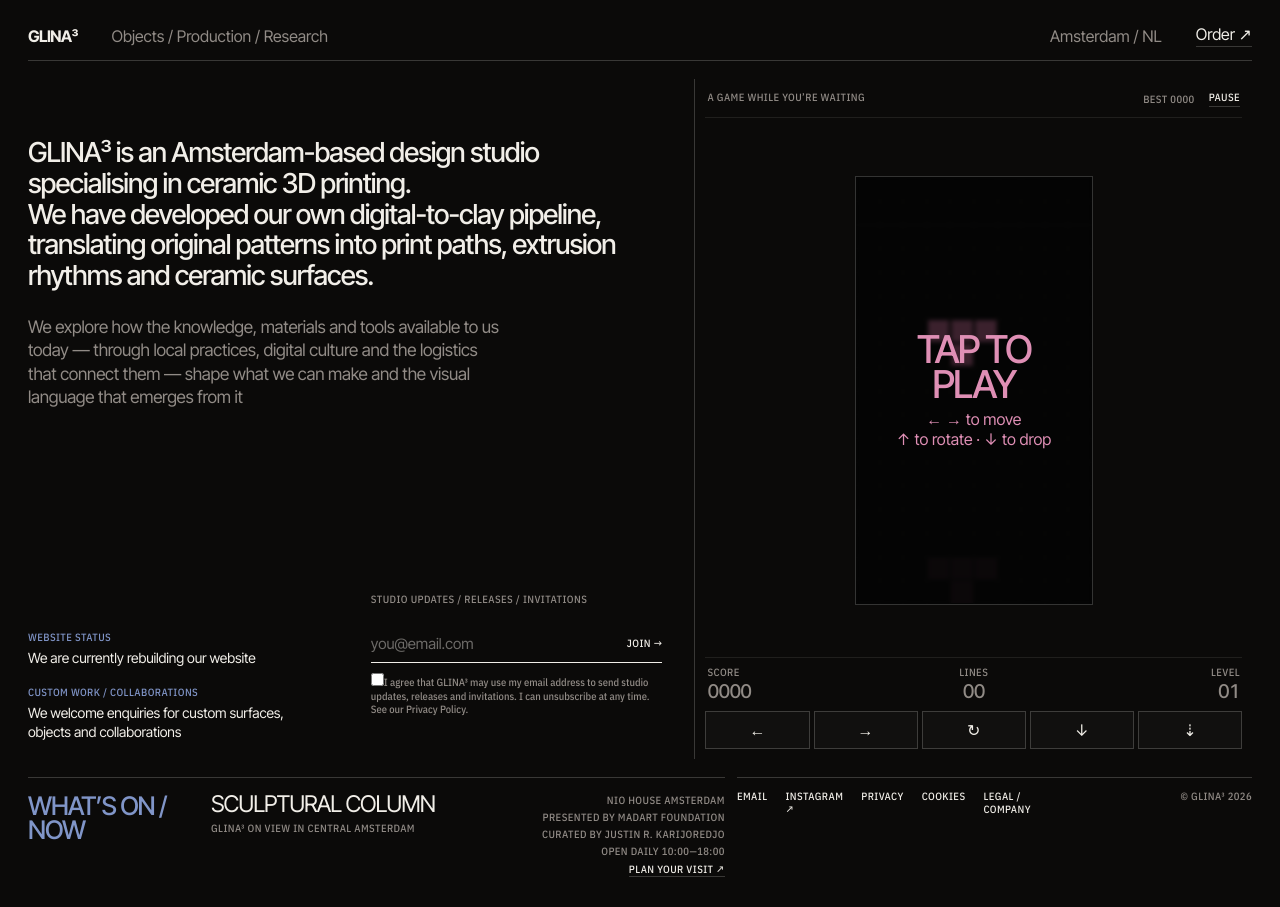
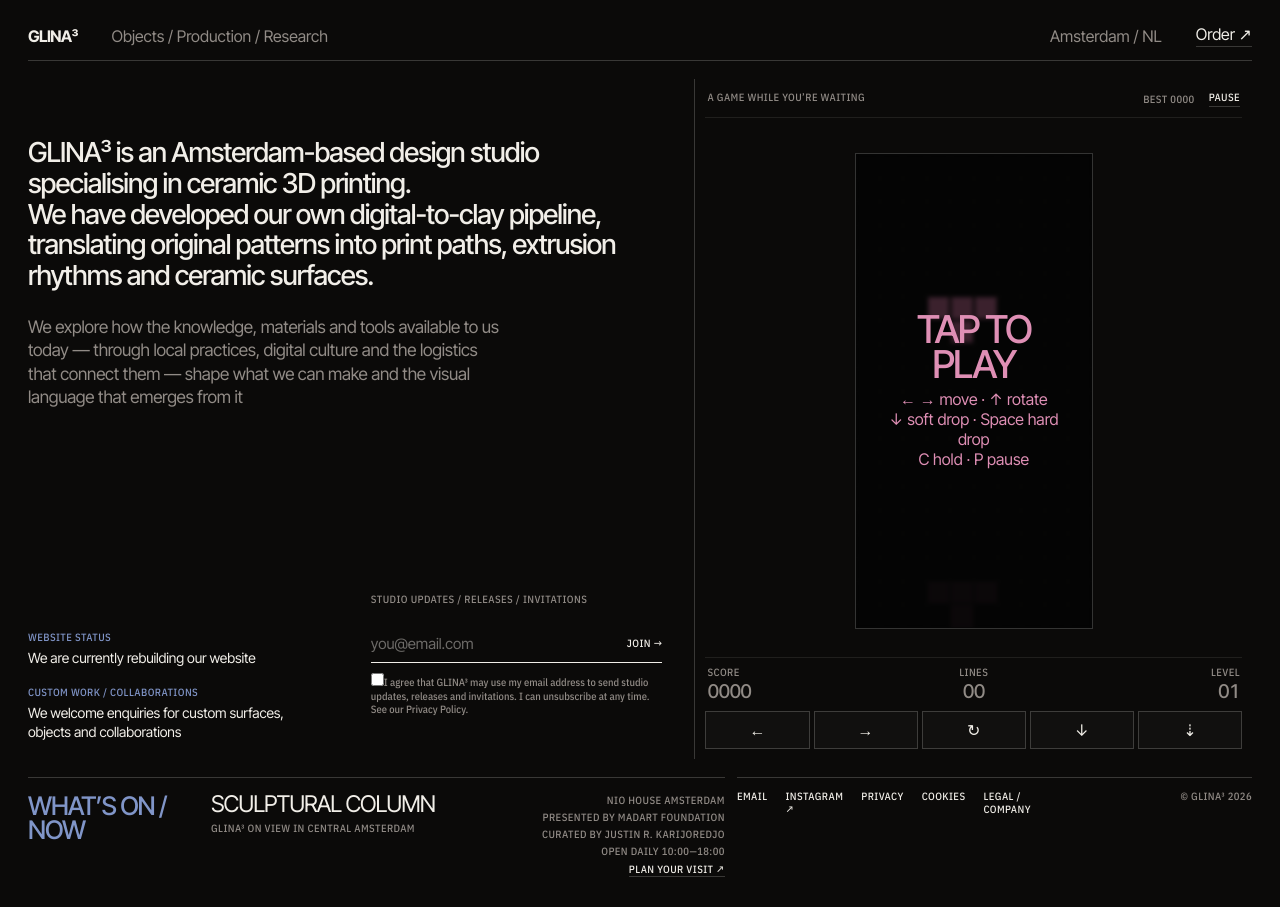
Before and after one commit to Sashastillsasha/glina3-studio, a plain HTML site: page index.html in a window 1280 px wide. Drawn offline with nearby package versions, Linux system fonts and the light colour scheme.

Commit message:
Expand Tetris board to classic height

```diff
--- a/index.html
+++ b/index.html
@@ -75,7 +75,7 @@
     .pause-button { padding:0 0 2px; border:0; border-bottom:1px solid var(--line); background:none; color:var(--ink); cursor:pointer; font:inherit; letter-spacing:inherit; text-transform:uppercase; }
     .pause-button:hover, .pause-button:focus-visible { color:var(--pink); }
     .game-wrap { min-height:0; display:grid; place-items:center; padding:32px 0 26px; position:relative; }
-    .game-frame { position:relative; width:min(100%, 238px); aspect-ratio:10 / 18; border:1px solid var(--line); background:#050505; }
+    .game-frame { position:relative; width:min(100%, 238px); aspect-ratio:1 / 2; border:1px solid var(--line); background:#050505; }
     canvas { display:block; width:100%; height:100%; image-rendering:pixelated; }
     .start { position:absolute; inset:0; display:grid; place-items:center; padding:24px; background:rgba(5,5,5,.78); backdrop-filter:blur(2px); border:0; cursor:pointer; text-align:center; }
     .start strong { display:block; margin-bottom:7px; font-size:clamp(24px,3vw,42px); line-height:.9; letter-spacing:-.055em; font-weight:500; text-transform:uppercase; }
@@ -176,8 +176,8 @@
         <div class="game-head micro"><span id="game-label">A game while you’re waiting</span><div class="game-tools"><span id="today-best">Today 0000</span><button class="pause-button" id="pause" type="button">Pause</button></div></div>
         <div class="game-wrap">
           <div class="game-frame">
-            <canvas id="tetris" width="220" height="396" aria-label="Playable Tetris-style block game"></canvas>
-            <button class="start" id="start" type="button"><span><strong>Tap to play</strong>← → to move<br>↑ to rotate · ↓ to drop</span></button>
+            <canvas id="tetris" width="220" height="440" aria-label="Playable Tetris-style block game"></canvas>
+            <button class="start" id="start" type="button"><span><strong>Tap to play</strong>← → move · ↑ rotate<br>↓ soft drop · Space hard drop<br>C hold · P pause</span></button>
             <button class="pause-screen hidden" id="pause-screen" type="button"><strong>Paused</strong><span class="micro">Tap to resume</span></button>
             <div class="result-panel hidden" id="result-panel" role="dialog" aria-live="polite" aria-label="Your GLINA³ Stack Trace">
               <div class="result-kicker micro">Collective Rebuild</div>
@@ -279,7 +279,7 @@
     function readBest(){try{return Number(localStorage.getItem(bestKey())||0);}catch(e){return 0;}}
     function writeBest(v){try{localStorage.setItem(bestKey(),String(v));}catch(e){}}
     function renderBest(v){todayBestEl.textContent='Best '+String(v).padStart(4,'0');}
-    var COLS=10, ROWS=18, SIZE=22;
+    var COLS=10, ROWS=20, SIZE=22;
     function amsterdamDay(){
       var p=new Intl.DateTimeFormat('en-GB',{timeZone:'Europe/Amsterdam',day:'2-digit',month:'2-digit',year:'numeric'}).formatToParts(new Date());
       var o={};p.forEach(function(x){if(x.type!=='literal')o[x.type]=x.value;});
@@ -303,7 +303,7 @@
       [[1,0,0],[1,1,1]],
       [[0,0,1],[1,1,1]]
     ];
-    var board,piece,last,score,lines,level,pieces,running,paused,raf;
+    var board,piece,last,score,lines,level,pieces,running,paused,raf,queue=[],held=null,holdLocked=false;
     var rescueButton=document.getElementById("rescue-button"),rescueShape=null,rescueUsed=false;
     function empty(){ return Array.from({length:ROWS},function(){return Array(COLS).fill(0);}); }
     function spawn(){
```
